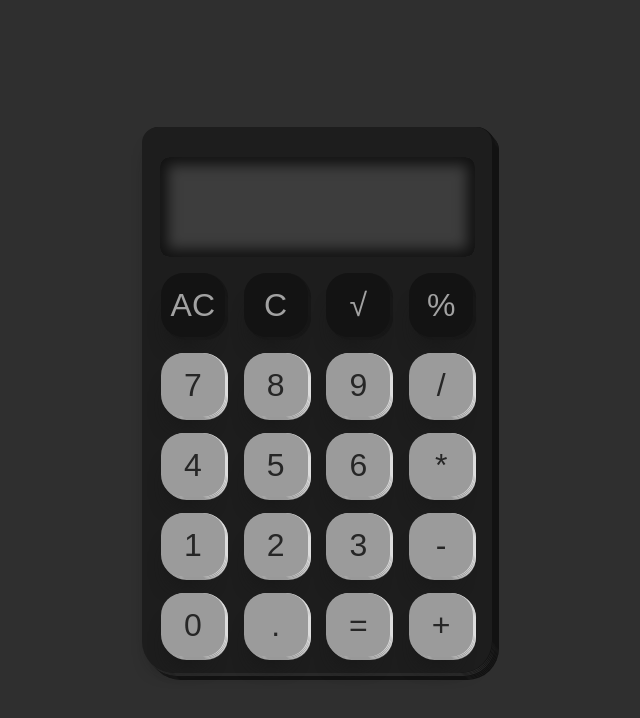
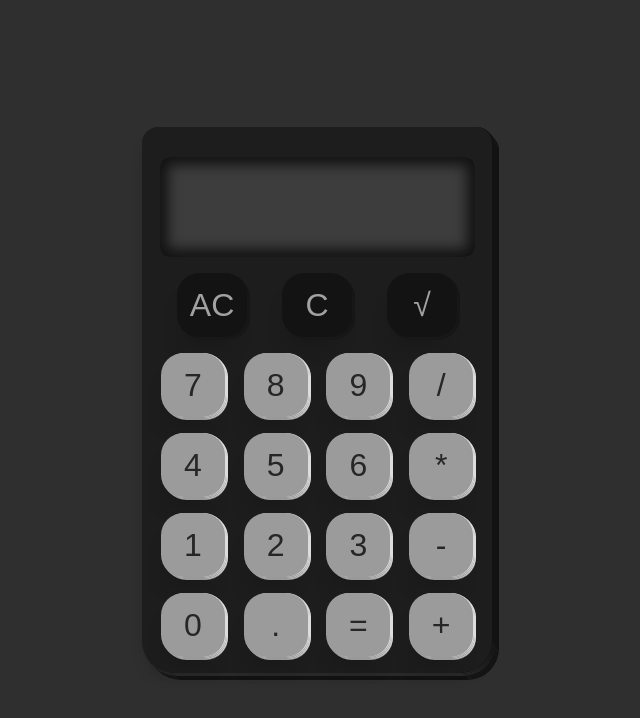
Before and after one commit to jartdian/Calculator, a plain HTML site: page index.html in a window 1280 px wide. Shown: the whole page, without its empty margins (323-963 px from the left). Drawn offline with Linux system fonts and the light colour scheme.

Commit message:
remove percent button, fix first row

```diff
--- a/index.html
+++ b/index.html
@@ -20,7 +20,6 @@
           <button class="acBtn firstRow">AC</button>
           <button class="cBtn firstRow">C</button>
           <button class="squareRootBtn firstRow">√</button>
-          <button class="percentBtn firstRow">%</button>
           <button class="num seven">7</button>
           <button class="num eight">8</button>
           <button class="num nine">9</button>
--- a/styles.css
+++ b/styles.css
@@ -125,6 +125,7 @@ button:hover {
     2px 1px 0 #171717, 2px 2px 0 #181818,
     3px 2px 0 #171717, 3px 3px 0 #181818,
     -5px 20px 20px -15px #171717;
+    flex-basis: 22%;
 }
 .firstRow:focus{
   box-shadow: none !important;
```
